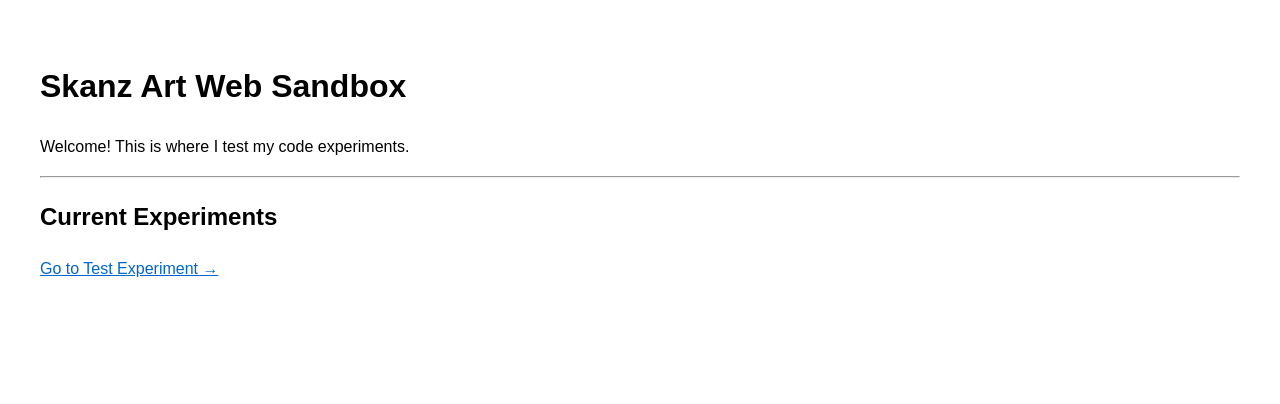
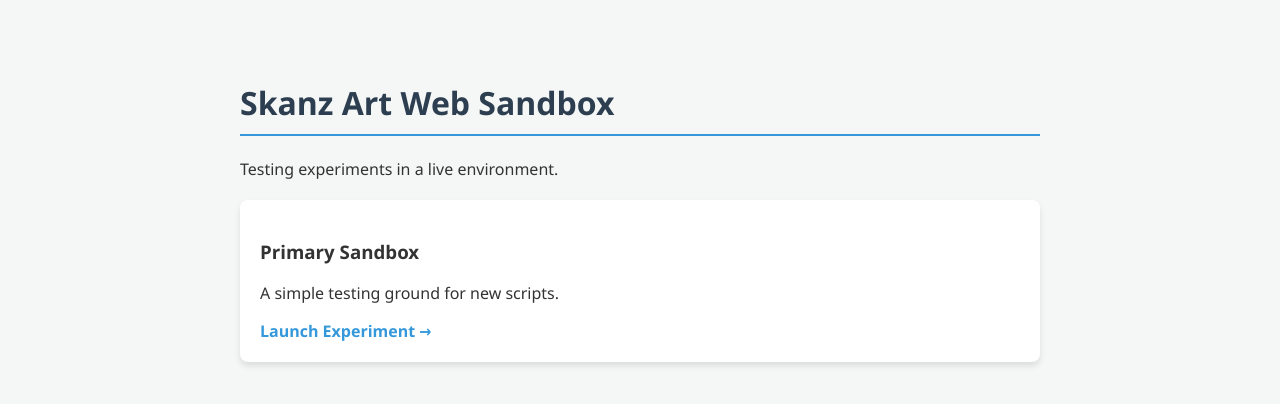
Before and after one commit to skanz-art/skanz-art.github.io, a plain HTML site: page index.html in a window 1280 px wide. Drawn offline with Linux system fonts and the light colour scheme.

Commit message:
Added an external style.css file.
Added a separate CSS file for styling.

```diff
--- a/index.html
+++ b/index.html
@@ -2,20 +2,20 @@
 <html lang="en">
 <head>
     <meta charset="UTF-8">
+    <title>skanz-art | Sandbox</title>
+    <link rel="stylesheet" href="style.css">
+    <meta charset="UTF-8">
     <meta name="viewport" content="width=device-width, initial-scale=1.0">
     <title>skanz-art | Sandbox</title>
-    <style>
-        body { font-family: sans-serif; padding: 2rem; line-height: 1.6; }
-        .experiment-link { display: block; margin: 10px 0; color: #0066cc; }
-    </style>
 </head>
 <body>
     <h1>Skanz Art Web Sandbox</h1>
-    <p>Welcome! This is where I test my code experiments.</p>
+    <p>Testing experiments in a live environment.</p>
 
-    <hr>
-
-    <h2>Current Experiments</h2>
-    <a class="experiment-link" href="test.html">Go to Test Experiment →</a>
+    <div class="card">
+        <h3>Primary Sandbox</h3>
+        <p>A simple testing ground for new scripts.</p>
+        <a href="test.html">Launch Experiment →</a>
+    </div>
 </body>
 </html>
--- /dev/null
+++ b/style.css
@@ -0,0 +1,33 @@
+/* style.css */
+body {
+    background-color: #f4f7f6;
+    color: #333;
+    font-family: 'Segoe UI', Tahoma, Geneva, Verdana, sans-serif;
+    max-width: 800px;
+    margin: 40px auto;
+    padding: 20px;
+}
+
+h1 {
+    color: #2c3e50;
+    border-bottom: 2px solid #3498db;
+    padding-bottom: 10px;
+}
+
+.card {
+    background: white;
+    padding: 20px;
+    border-radius: 8px;
+    box-shadow: 0 4px 6px rgba(0,0,0,0.1);
+    margin-top: 20px;
+}
+
+a {
+    color: #3498db;
+    text-decoration: none;
+    font-weight: bold;
+}
+
+a:hover {
+    text-decoration: underline;
+}
```
